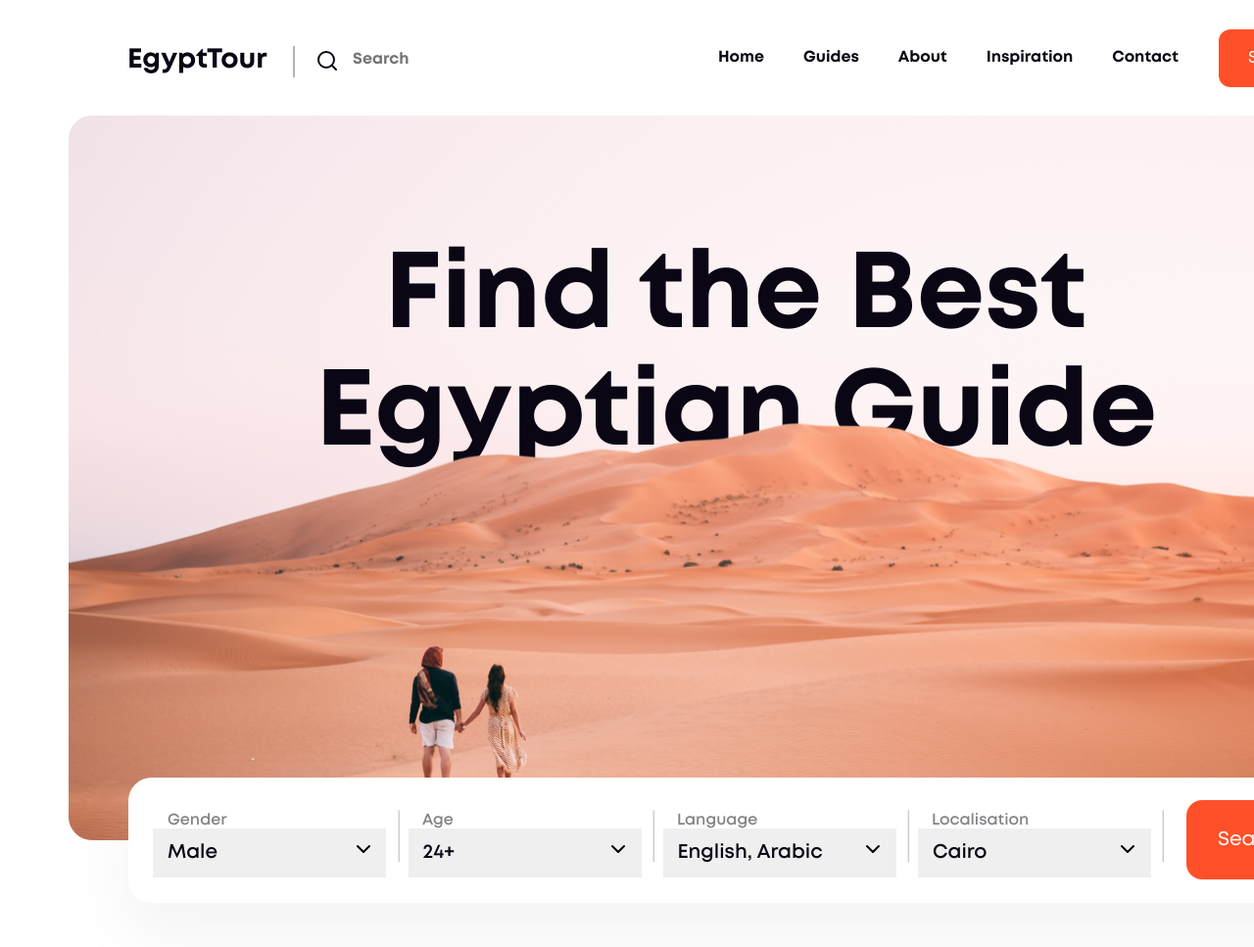
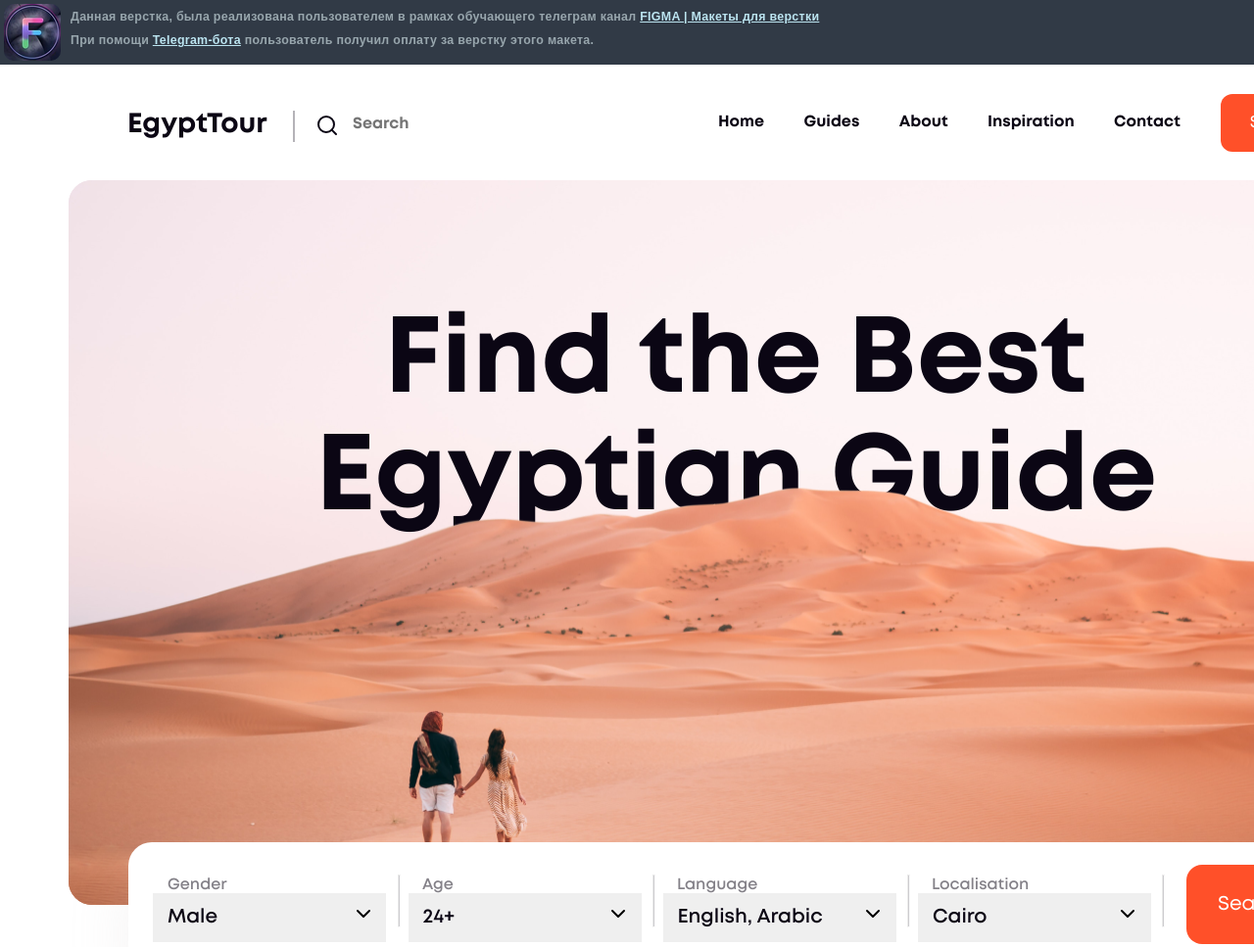
Before and after one commit to DVin-programmer/EgyptTour, a plain HTML site: page index.html in a window 1280 px wide. Shown: the top 967 px of the page at 98% size. Drawn offline with Linux system fonts and the light colour scheme.

Commit message:
style: Blocks changed

```diff
--- /dev/null
+++ b/css/base.css
@@ -0,0 +1,38 @@
+.maketforfigma{
+    flex: 0 0 auto;
+    background: #313a46;
+    font-weight: bold;
+    display: flex;
+}
+.maketforfigma img{
+    border-radius: 10px;
+    margin: 4px 0 0 4px;
+}
+.maketforfigma p {
+    color: #98a6ad;
+    text-decoration: none;
+    letter-spacing: .01875rem;
+    font-size: .775rem;
+    padding: 0 10px;
+    line-height: 0.70rem;
+}
+.maketforfigma p > a {
+    color: #bbe4f0;
+    font-weight: bold;
+}
+.maketforfigma p > a:hover {
+    color: #ffffff
+}
+.main{
+    flex: 1 0 auto;
+}
+html{
+    height: 100%;
+}
+body{
+    display: flex;
+    flex-direction: column;
+    height: 100%;
+    padding: 0;
+    margin: 0;
+}
--- a/styles/style.css
+++ b/css/style.css
@@ -3,6 +3,7 @@ body {
     width: 1500px;
     margin: 0 auto;
     padding: 0;
+    font-family: sans-serif;
 }
 
 .menu {
--- a/index.html
+++ b/index.html
@@ -3,12 +3,40 @@
   <head>
     <meta charset="UTF-8" />
     <meta name="viewport" content="width=device-width, initial-scale=1.0" />
-    <title>Egypt Tour</title>
-    <!-- <link rel="icon" href="./img/logo.ico" /> -->
-    <link rel="stylesheet" href="./styles/font-styles.css" />
-    <link rel="stylesheet" href="./styles/style.css" />
+    <title>FIGMA | Макеты для верстки — Верстка страницы</title>
+    <meta
+      name="description"
+      content="Макет для верстки сайта был взял с телеграм канала FIGMA | Макеты для верстки"
+    />
+    <link rel="stylesheet" href="./css/base.css" />
+    <link rel="stylesheet" href="./css/font-styles.css" />
+    <link rel="stylesheet" href="./css/style.css" />
   </head>
   <body>
+    <!-- Начало: Данный блок удалять нельзя -->
+    <div class="maketforfigma">
+      <a href="https://t.me/s/FigmaToHTML" target="_blank">
+        <img src="img/logo.png" />
+      </a>
+      <div>
+        <p>
+          Данная верстка, была реализована пользователем в рамках обучающего
+          телеграм канал
+          <a href="https://t.me/s/FigmaToHTML" target="_blank"
+            >FIGMA | Макеты для верстки</a
+          >
+        </p>
+        <p>
+          При помощи
+          <a href="https://t.me/HtmlCodeForMoney_bot?from_git" target="_blank"
+            >Telegram-бота</a
+          >
+          пользователь получил оплату за верстку этого макета.
+        </p>
+      </div>
+    </div>
+    <!-- Конец -->
+    <div class="main">
       <header class="header">
         <div class="header__container">
           <div class="header__logo-search logo-search">
@@ -210,7 +238,9 @@
                   src="./img/description-work/step3.svg"
                   alt="step3"
                 />
-              <div class="description-work__title-card">Create your Travel</div>
+                <div class="description-work__title-card">
+                  Create your Travel
+                </div>
               </li>
             </ul>
           </div>
@@ -363,7 +393,9 @@
                     <a class="col-links__link link_white" href="#">Guide</a>
                   </li>
                   <li class="col-links__item">
-                  <a class="col-links__link link_white" href="#">Inspiration</a>
+                    <a class="col-links__link link_white" href="#"
+                      >Inspiration</a
+                    >
                   </li>
                   <li class="col-links__item">
                     <a class="col-links__link link_white" href="#">Contact</a>
@@ -473,10 +505,13 @@
             </div>
             <div class="second-info__text">
               <span class="second-info__author__license">Privacy Policy</span>
-            <span class="second-info__author__license">Term of Condition</span>
+              <span class="second-info__author__license"
+                >Term of Condition</span
+              >
             </div>
           </div>
         </div>
       </footer>
+    </div>
   </body>
 </html>
```
Also changed, not shown: css/font-styles.css (renamed from styles/font-styles.css), css/fonts/Mont/Mont-Bold.ttf (renamed from styles/fonts/Mont/Mont-Bold.ttf), css/fonts/Mont/Mont-Regular.ttf (renamed from styles/fonts/Mont/Mont-Regular.ttf), css/fonts/Mont/Mont-SemiBold.ttf (renamed from styles/fonts/Mont/Mont-SemiBold.ttf), img/logo.png (added), 2 other files. Lines whose indentation alone changed are shown as unchanged.
